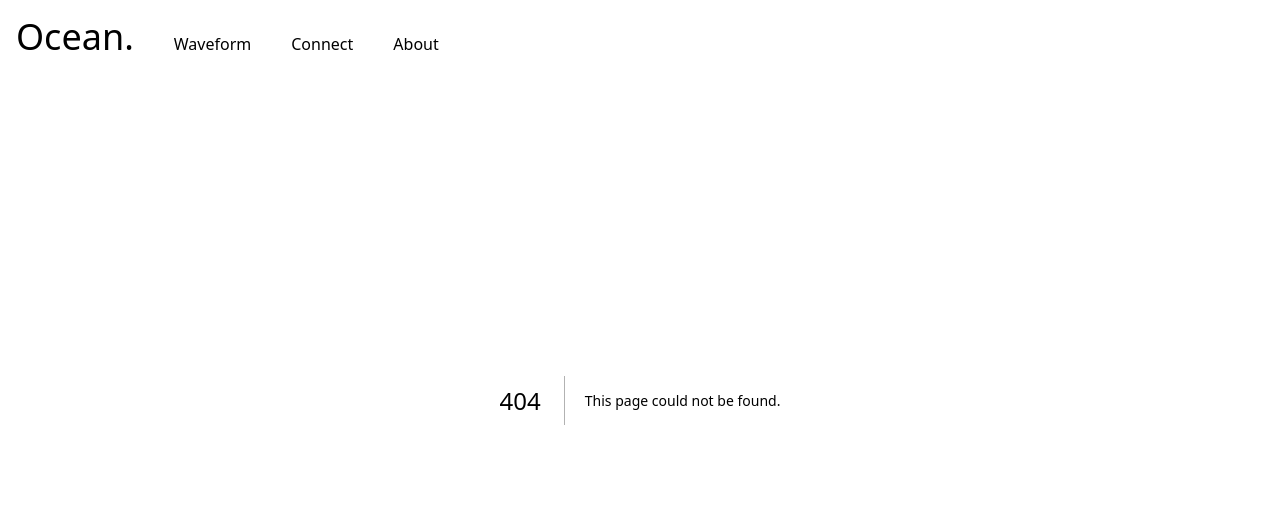
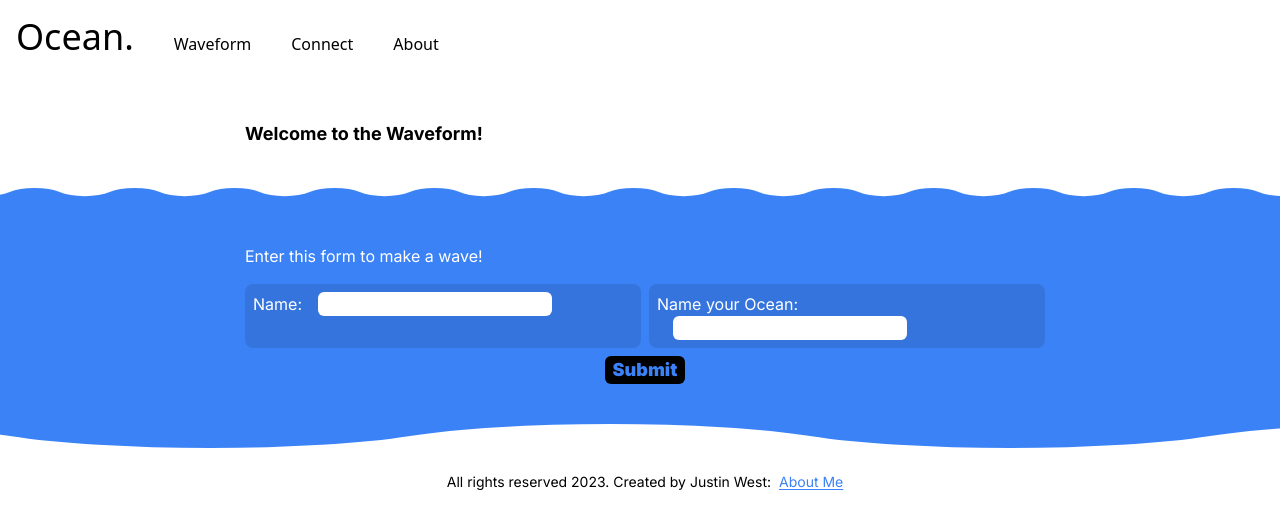
Before and after one commit to Justin-West/Ocean, a Next.js app: page /waveform in a window 1280 px wide. Before the commit this address had no page. Shown: the top 528 px of the page. Built offline with nearby package versions, Linux system fonts and the light colour scheme.

Commit message:
added waveform page

```diff
--- a/src/app/layout.tsx
+++ b/src/app/layout.tsx
@@ -5,8 +5,8 @@ import Link from "next/link";
 const inter = Inter({ subsets: ["latin"] });
 
 export const metadata = {
-  title: "Create Next App",
-  description: "Generated by create next app",
+  title: "Ocean",
+  description: "A dumb joke about the Ocean.",
 };
 
 export default function RootLayout({
@@ -27,12 +27,16 @@ export default function RootLayout({
             Ocean.
           </Link>
           <div className="ml-10 inline-flex flex-wrap gap-10 pt-4">
-            <button className="nav-link">
+            <Link href="/waveform" className="nav-link">
               <div>Waveform</div>
-            </button>
-            <button className="nav-link">
+            </Link>
+            <Link
+              href="https://en.wikipedia.org/wiki/Surface_tension"
+              target="_blank"
+              className="nav-link"
+            >
               <div>Connect</div>
-            </button>
+            </Link>
             <Link
               href="https://en.wikipedia.org/wiki/Ocean"
               target="_blank"
--- a/src/app/page.tsx
+++ b/src/app/page.tsx
@@ -14,7 +14,7 @@ export default function Home() {
             width={500}
             height={300}
             alt=""
-            className="rounded-2xl m-auto mt-10 outline"
+            className="rounded-xl m-auto mt-10 outline outline-2 outline-white outline-offset-[-20px]"
           />
           <p className="p-20 py-10">
             The ocean is just a thing... Nothing crazy just like the bigest
@@ -24,21 +24,18 @@ export default function Home() {
       </section>
       <section className="wave bg-blue-500 text-white">
         <div className="wave-wrapper">
-          <h2 className="font-bold text-lg">Section 2</h2>
           <p className="p-20 py-10">
-            Lorem ipsum dolor sit amet consectetur, adipisicing elit. Expedita
-            exercitationem adipisci repudiandae ab blanditiis. Repudiandae odit
-            neque recusandae est reiciendis hic ducimus minima tenetur!
+            Some say its just H<sub>2</sub>O but some say its actually just salt
+            or something...
           </p>
         </div>
       </section>
       <section className="wave wave500 waveBig bg-blue-700 text-white">
         <div className="wave-wrapper">
-          <h2 className="font-bold text-lg">Section 2</h2>
-          <p className="p-20 py-10">
-            Lorem ipsum dolor sit amet consectetur, adipisicing elit. Expedita
-            exercitationem adipisci repudiandae ab blanditiis. Repudiandae odit
-            neque recusandae est reiciendis hic ducimus minima tenetur!
+          <h2 className="font-bold text-lg">Lore:</h2>
+          <p className="p-20 py-5">
+            In the begining there was just water. Then God thought that was
+            kinda lame and made some other stuff...
           </p>
         </div>
       </section>
--- /dev/null
+++ b/src/app/waveform/page.tsx
@@ -0,0 +1,50 @@
+import { Inter } from "next/font/google";
+const inter = Inter({ subsets: ["latin"] });
+
+export default function Waveform() {
+  return (
+    <main className={inter.className + " mt-20"}>
+      <section className="wave">
+        <div className="wave-wrapper">
+          <h2 className="font-bold text-lg">Welcome to the Waveform!</h2>
+        </div>
+      </section>
+      <section className="wave bg-blue-500 text-white">
+        <div className="wave-wrapper">
+          <p className=" py-4">Enter this form to make a wave!</p>
+          <form className=" text-black grid grid-cols-2 gap-2" action="">
+            <div className=" bg-black/10 p-2 rounded-lg">
+              <label htmlFor="" className=" text-white">
+                Name:
+              </label>
+              <input className=" ml-4 rounded-md" type="text" />
+            </div>
+
+            <div className=" bg-black/10 p-2 rounded-lg">
+              <label htmlFor="" className=" text-white">
+                Name your Ocean:
+              </label>
+              <input className=" ml-4 rounded-md" type="text" />
+            </div>
+            <button className=" bg-black text-lg font-black px-2 rounded-md col-span-2 mx-auto w-max text-blue-500">
+              Submit
+            </button>
+          </form>
+        </div>
+      </section>
+      <section className="wave wave500 waveStatic pt-12 bg-white text-black">
+        <div className="wave-wrapper text-sm text-center">
+          <p className="py-8 inline">
+            All rights reserved 2023. Created by Justin West:
+          </p>
+          <a
+            className="pl-2 text-blue-500 underline underline-offset-2"
+            href="https://justin-west.github.io/website-personalprofile/"
+          >
+            About Me
+          </a>
+        </div>
+      </section>
+    </main>
+  );
+}
```
